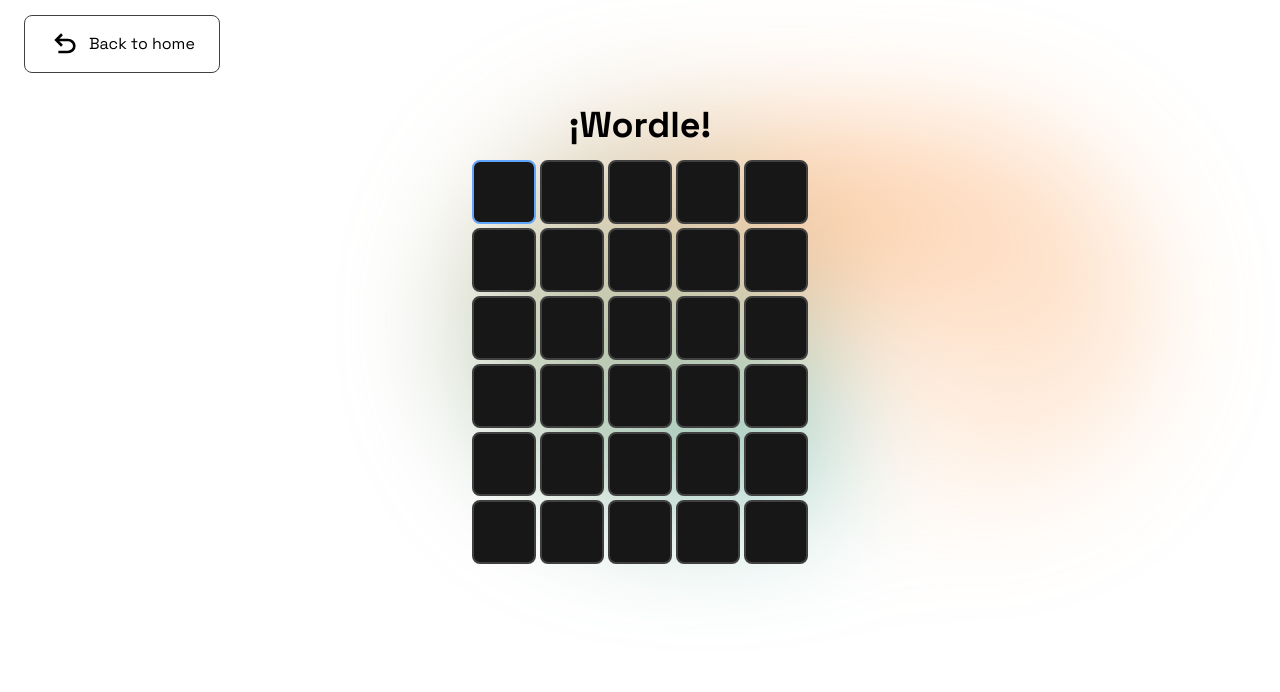
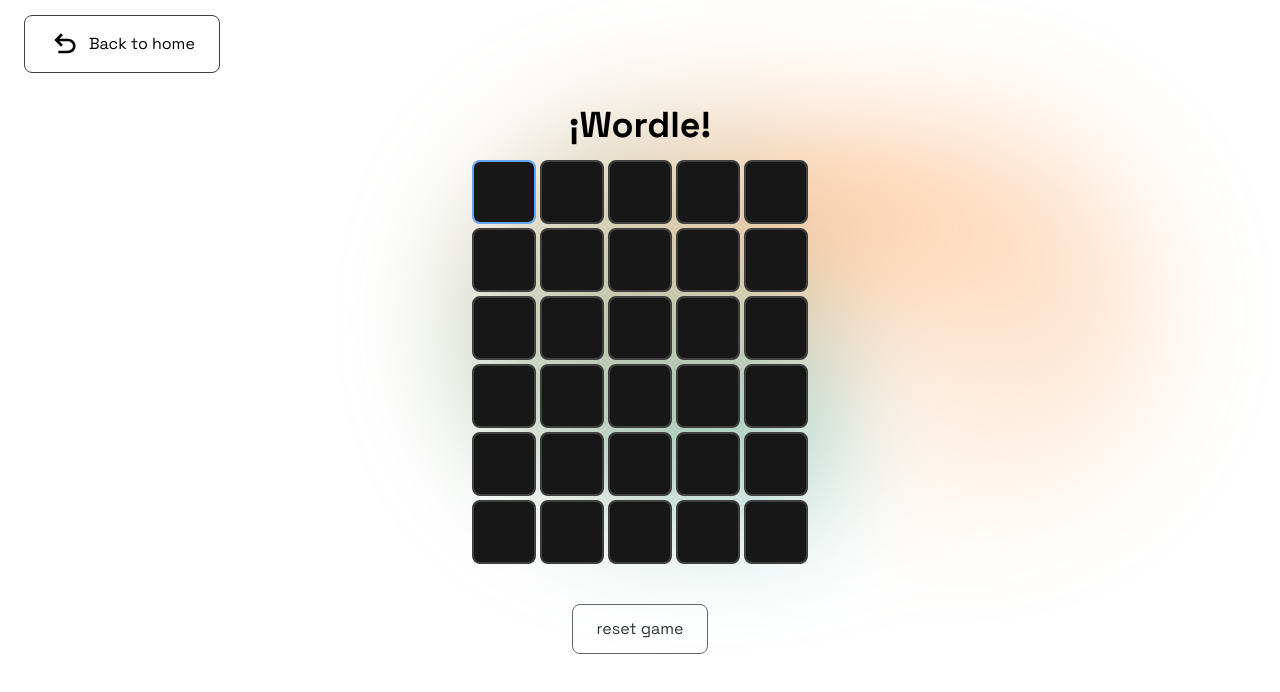
Before and after one commit to AlejandroDalzotto/guess-english, a Next.js app: page /wordle in a window 1280 px wide. Shown: the top 692 px of the page. Built offline with nearby package versions, Linux system fonts and the light colour scheme; no server answers; what tailwindcss-animated would draw is missing.

Commit message:
add reset of wordle

```diff
--- /dev/null
+++ b/src/components/ResetWordleButtom.tsx
@@ -0,0 +1,35 @@
+"use client";
+
+import { useWordleStore } from "@/stores/wordle-store";
+import useSound from "use-sound";
+import { useStore } from "zustand";
+import Loader from "./Loader";
+import clsx from "clsx";
+
+export default function ResetWordleButtom() {
+
+  const [playOnDown] = useSound("/audio/pop-down.mp3", { volume: 0.5 })
+  const [playOnUp] = useSound("/audio/pop-up-on.mp3", { volume: 0.5 })
+
+  const store = useStore(useWordleStore, (state) => state)
+
+  if (!store || !store._hasHydrated) {
+    return <Loader />
+  }
+
+  return (
+    <button
+      onMouseDown={() => playOnDown()}
+      onMouseUp={() => {
+        playOnUp()
+        store.reset()
+      }}
+      className={clsx(
+        "relative grid place-content-center border border-neutral-700 px-6 py-3 transition-all rounded-lg",
+        { "pointer-events-none opacity-80": store.gameState === "playing" },
+        { "active:scale-90 hover:bg-black/5 dark:hover:bg-white/5 hover:scale-105": store.gameState === "idle" }
+      )}>
+      reset game
+    </button>
+  )
+}
--- a/src/components/WordleMode.tsx
+++ b/src/components/WordleMode.tsx
@@ -1,3 +1,4 @@
+import ResetWordleButtom from "./ResetWordleButtom";
 import WordleTable from "./WordleTable";
 import WordleProvider from "@/providers/WordleProvider";
 
@@ -7,6 +8,11 @@ export default function WordleMode() {
     <WordleProvider>
       <section className="outline-none relative row-span-8">
         <WordleTable />
+        <article className="w-full my-10 grid place-content-center">
+
+          <ResetWordleButtom />
+
+        </article>
         {/* Keyboard here */}
       </section>
     </WordleProvider>
--- a/src/providers/WordleProvider.tsx
+++ b/src/providers/WordleProvider.tsx
@@ -17,16 +17,18 @@ export default function WordleProvider({ children }: Props) {
     e.preventDefault()
 
     if (store) {
-      if (store._hasHydrated) {
+      if (store._hasHydrated && store.gameState === "playing") {
 
         if (e.key === "Enter" && store.board[store.currentRow].every(v => v.value !== " ")) {
 
+          const comparedWord = compareWords(store.word, store.currentWord)
+
           // If the typed word is equals to the secret word then user win
-          if (store.board[store.currentRow] === store.currentWord) {
-            store.onVictory()
+          if (comparedWord.every(letter => letter.color === "green")) {
+            store.onVictory(comparedWord)
           } else {
             // If not, user lose
-            store.onDefeat()
+            store.onDefeat(comparedWord)
           }
 
           return;
--- a/src/stores/wordle-store.ts
+++ b/src/stores/wordle-store.ts
@@ -1,10 +1,11 @@
 import type { Word } from '@/lib/types';
-import { compareWords, getRandomWord } from '@/lib/utils';
+import { getRandomWord } from '@/lib/utils';
 import { create } from 'zustand'
 import { createJSONStorage, persist } from 'zustand/middleware';
 
 type State = {
   points: number;
+  gameState: "playing" | "idle";
   streak: number;
   records: string[];
   word: Word;
@@ -16,8 +17,8 @@ type State = {
 }
 
 type Actions = {
-  onVictory: () => void;
-  onDefeat: () => void;
+  onVictory: (compareWord: Word) => void;
+  onDefeat: (compareWord: Word) => void;
   onTyping: (letter: string) => void;
   onBackspace: () => void;
   reset: () => void;
@@ -29,6 +30,7 @@ const word = getRandomWord([])
 
 const initialState: Omit<State, "_hasHydrated"> = {
   points: 0,
+  gameState: "playing",
   streak: 0,
   records: [],
   word,
@@ -48,7 +50,7 @@ export const useWordleStore = create<State & Actions>()(
           _hasHydrated: state
         });
       },
-      onDefeat: () => {
+      onDefeat: (compareWord: Word) => {
 
         // Last row to guess the word.
         if (get().currentRow === 6) {
@@ -57,14 +59,11 @@ export const useWordleStore = create<State & Actions>()(
             points: state.points - 10,
             streak: state.streak >= 1 ? state.streak - 1 : 0,
             board: Array.from({ length: 6 }, () => Array.from({ length: 5 }, () => ({ value: " ", color: "neutral" }))),
-            currentCol: 0,
-            currentRow: 0,
+            gameState: "idle",
           }))
 
           return;
         }
-
-        const wordCompared = compareWords(get().word, get().currentWord)
 
         // Render the board with the new letter typed.
         set((state) => ({
@@ -77,12 +76,33 @@ export const useWordleStore = create<State & Actions>()(
           // Lose one point per word failed.
           points: state.points - 1,
 
-          board: state.board.map((row, rowIndex) => rowIndex === state.currentRow ? wordCompared : row)
+          // Re-render board.
+          board: state.board.map((row, rowIndex) => rowIndex === state.currentRow ? compareWord : row)
         }))
 
       },
-      onVictory: () => {
-        console.log("VICTORY")
+      onVictory: (compareWord: Word) => {
+
+        const wordGuessed = compareWord.map(letter => letter.value).join("")
+
+        const wordleStorage = JSON.parse(localStorage.getItem("w__s") ?? "{\"words\":[]}") as { words: string[] }
+
+        if (!wordleStorage.words.includes(wordGuessed)) {
+          wordleStorage.words.push(wordGuessed)
+        }
+
+        set((state) => ({
+          // Print the word result.
+          currentWord: compareWord,
+          // Lose one point per word failed.
+          points: state.points + 10,
+          // Re-render board.
+          board: state.board.map((row, rowIndex) => rowIndex === state.currentRow ? compareWord : row),
+          gameState: "idle",
+          // Save the word guessed in the records.
+          records: [...state.records, wordGuessed]
+        }))
+
       },
       onTyping: (letter: string) => {
 
```
